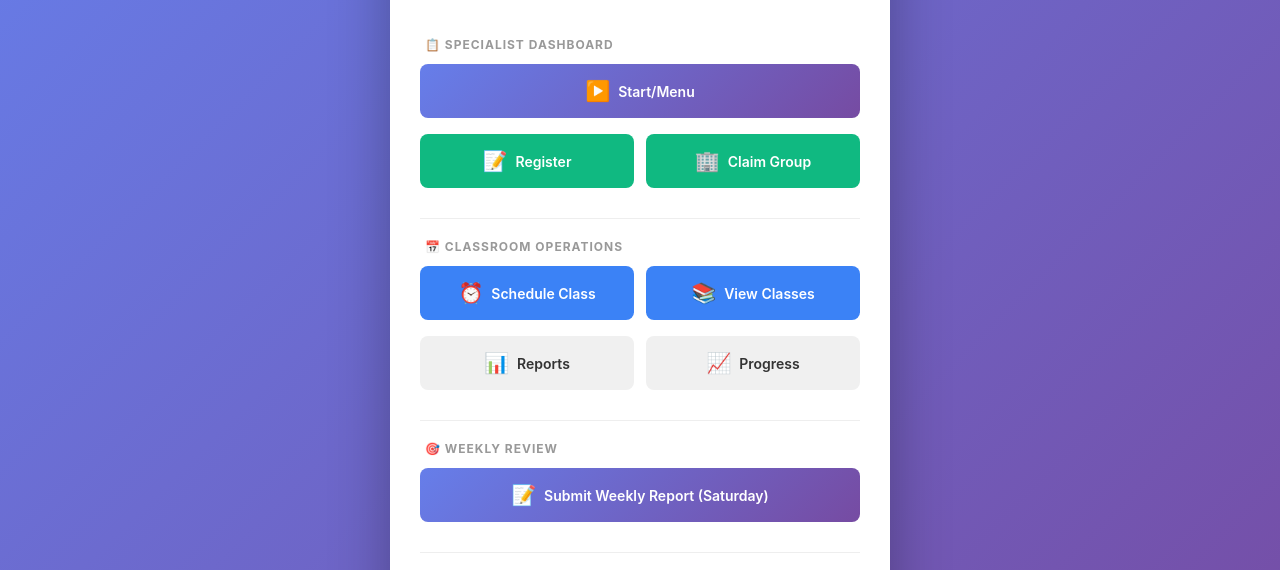
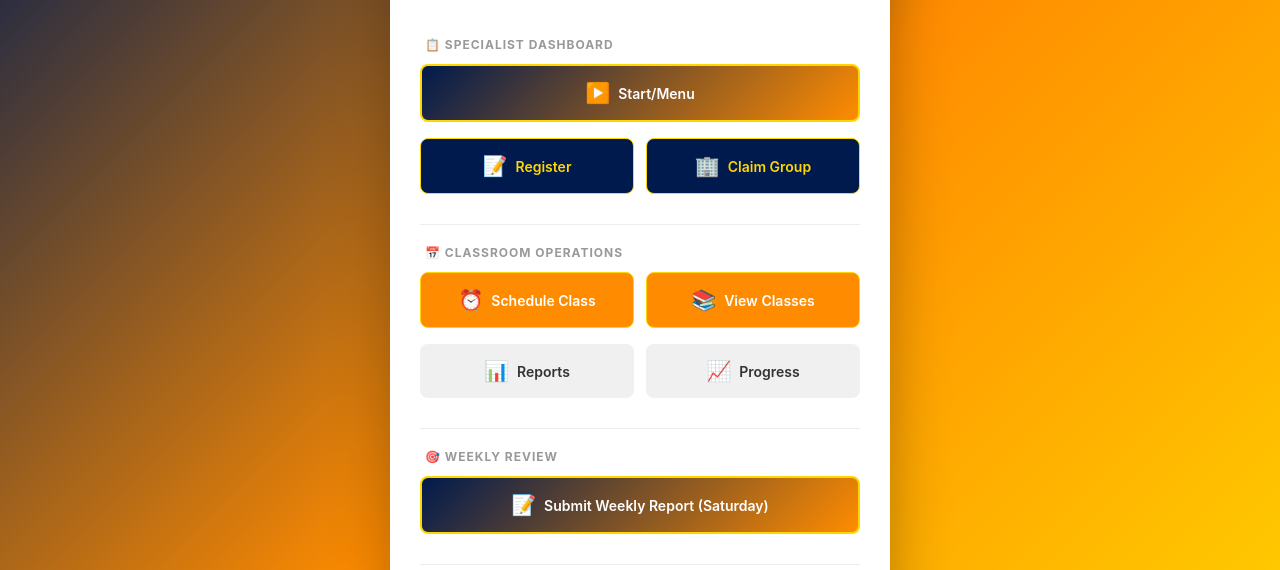
Before and after one commit to skillforge-digital/skillforge-bot, a website: page public/menu.html in a window 1280 px wide. Shown: the part 196-766 px from the top of the page. Drawn offline with Linux system fonts and the light colour scheme.

Commit message:
style: Update menu gradient to navy blue, orange, and gold
- Change background gradient from purple to navy blue (#001a4d) and orange (#FF8C00)
- Add gold (#FFD700) sprinkles to accents and borders
- Update button colors to match new theme
- Add gold glow effect on button hover

```diff
--- a/public/menu.html
+++ b/public/menu.html
@@ -13,7 +13,7 @@
 
         body {
             font-family: -apple-system, BlinkMacSystemFont, 'Segoe UI', Roboto, Oxygen, Ubuntu, Cantarell, sans-serif;
-            background: linear-gradient(135deg, #667eea 0%, #764ba2 100%);
+            background: linear-gradient(135deg, #001a4d 0%, #FF8C00 50%, #FFD700 100%);
             min-height: 100vh;
             display: flex;
             align-items: center;
@@ -99,12 +99,14 @@
         }
 
         .btn-primary {
-            background: linear-gradient(135deg, #667eea 0%, #764ba2 100%);
+            background: linear-gradient(135deg, #001a4d 0%, #FF8C00 100%);
             color: white;
+            border: 2px solid #FFD700;
         }
 
         .btn-primary:hover {
-            background: linear-gradient(135deg, #5568d3 0%, #6a3d94 100%);
+            background: linear-gradient(135deg, #0a2d7f 0%, #FF9500 100%);
+            box-shadow: 0 0 15px rgba(255, 215, 0, 0.4);
         }
 
         .btn-secondary {
@@ -117,21 +119,25 @@
         }
 
         .btn-success {
-            background: #10b981;
-            color: white;
+            background: #001a4d;
+            color: #FFD700;
+            border: 1px solid #FFD700;
         }
 
         .btn-success:hover {
-            background: #059669;
+            background: #0a2d7f;
+            box-shadow: 0 0 12px rgba(255, 215, 0, 0.3);
         }
 
         .btn-info {
-            background: #3b82f6;
+            background: #FF8C00;
             color: white;
+            border: 1px solid #FFD700;
         }
 
         .btn-info:hover {
-            background: #2563eb;
+            background: #FF9500;
+            box-shadow: 0 0 12px rgba(255, 215, 0, 0.3);
         }
 
         .divider {
```
